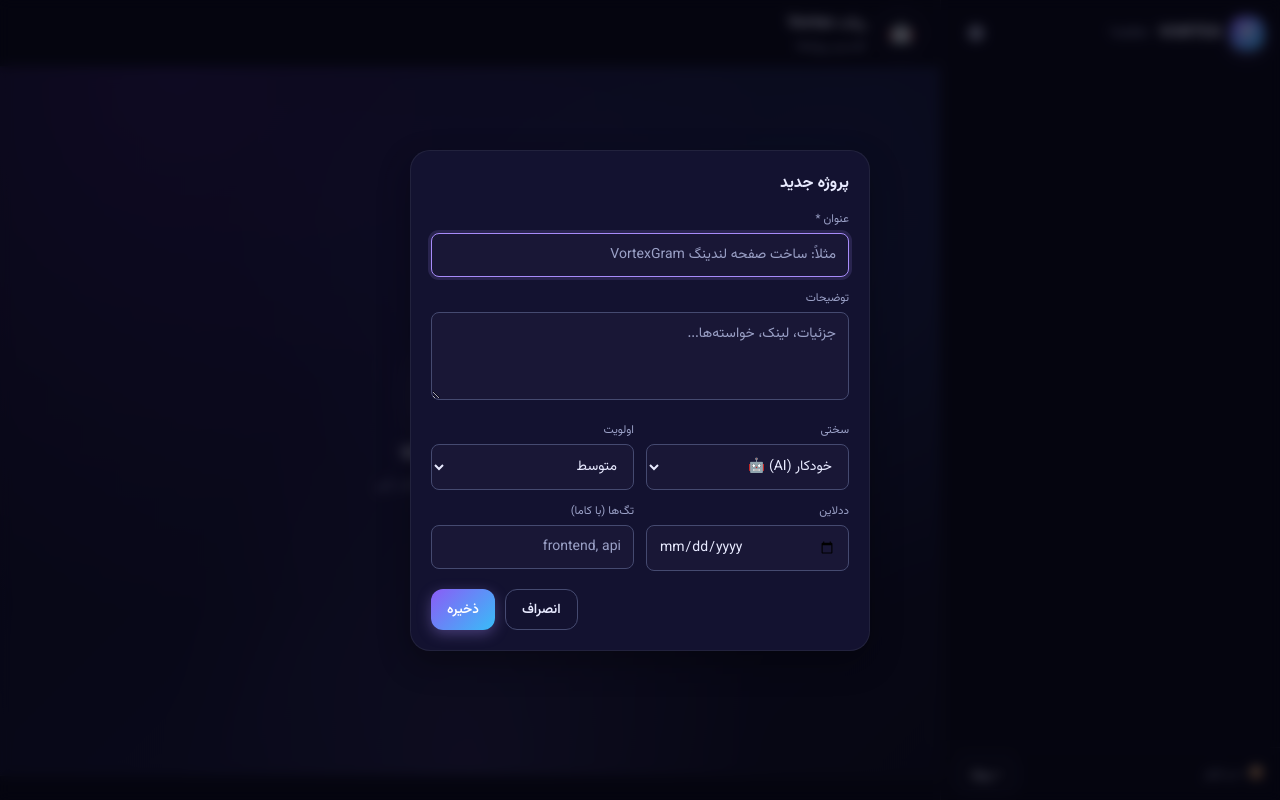
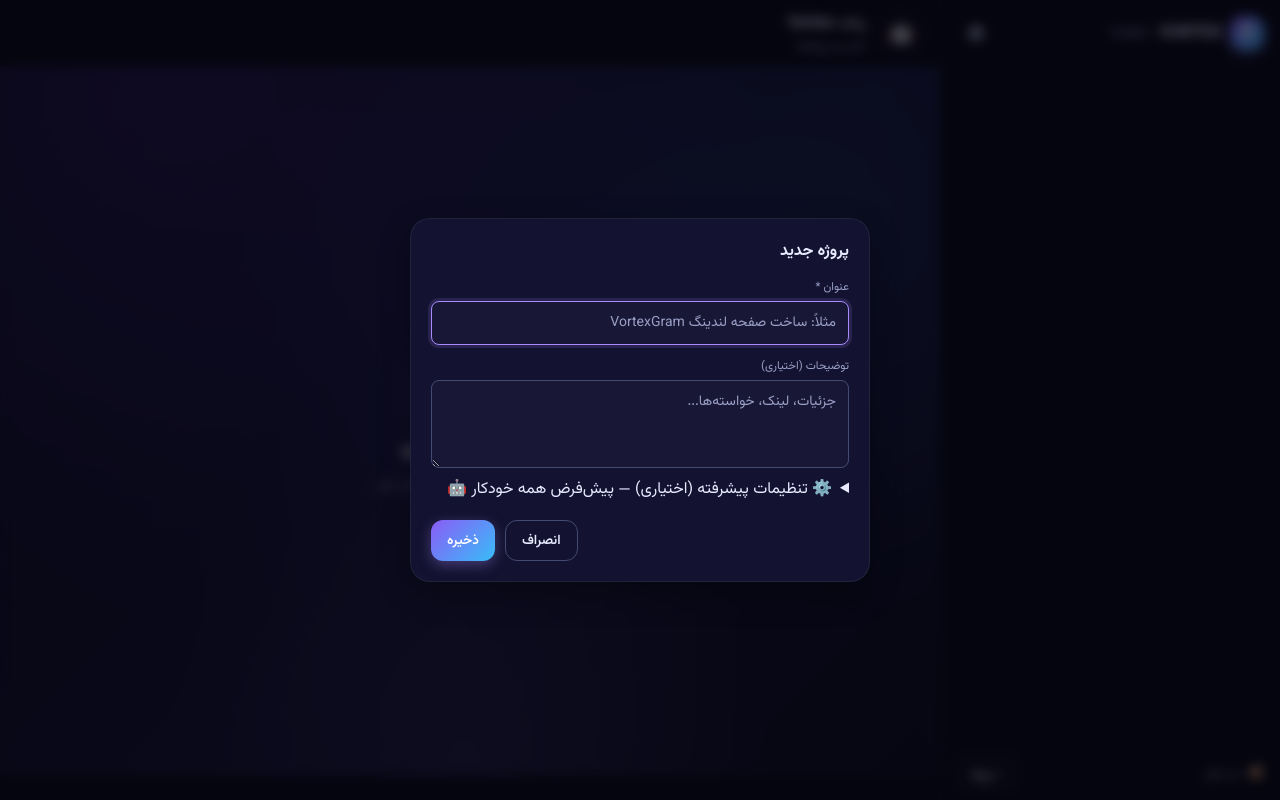
Before and after one commit to ali88zare802amirkabir-droid/vortex-taskbot, a website: page public/index.html in a window 1280 px wide. Both pictures are taken after a click on the button "+ پروژه". Drawn offline with Linux system fonts and the light colour scheme; no server answers.

Commit message:
فرم ثبت پروژه: سختی/اولویت/ددلاین/تگ داخل بخش پیشرفته جمع‌شونده؛ پیش‌فرض همه خودکار (AI)

```diff
--- a/public/index.html
+++ b/public/index.html
@@ -58,8 +58,10 @@
       <div class="modal-title" id="modal-title">پروژه جدید</div>
       <label>عنوان *</label>
       <input id="pf-title" maxlength="80" placeholder="مثلاً: ساخت صفحه لندینگ VortexGram" />
-      <label>توضیحات</label>
+      <label>توضیحات (اختیاری)</label>
       <textarea id="pf-desc" rows="3" maxlength="2000" placeholder="جزئیات، لینک، خواسته‌ها..."></textarea>
+      <details class="advanced" id="adv-fields">
+        <summary>⚙️ تنظیمات پیشرفته (اختیاری) — پیش‌فرض همه خودکار 🤖</summary>
         <div class="grid-2">
           <div>
             <label>سختی</label>
@@ -89,6 +91,7 @@
             <input id="pf-tags" placeholder="frontend, api" />
           </div>
         </div>
+      </details>
       <div class="modal-actions">
         <button class="btn ghost" id="pf-cancel">انصراف</button>
         <button class="btn primary" id="pf-save">ذخیره</button>
```
Lines whose indentation alone changed are shown as unchanged.
